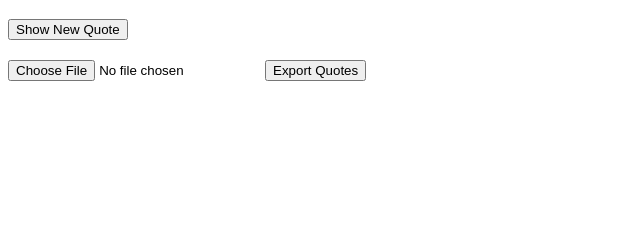
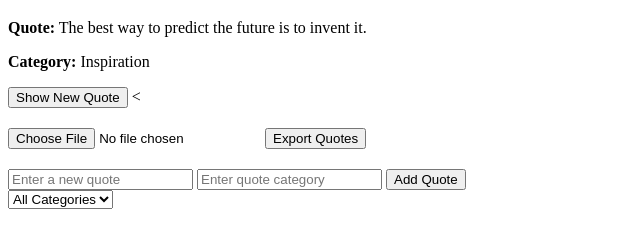
Before and after one commit to BrianGatit/alx_fe_javascript, a plain HTML site: page dom-manipulation/index.html in a window 1280 px wide. Shown: the part 61-306 px from the top of the page, without its empty margins (0-640 px from the left). Drawn offline with Linux system fonts and the light colour scheme.

Commit message:
Adding Category

```diff
--- a/dom-manipulation/index.html
+++ b/dom-manipulation/index.html
@@ -10,14 +10,26 @@
     <h1>Dynamic Quote Generator</h1>
     <div id="quoteDisplay"></div>
     <button id="newQuote">Show New Quote</button>
-
-<!-- <input type="file" id="importFile" accept=".json" onchange="importFromJsonFile(event)" /> -->
-<!-- Buttons and inputs for JSON import/export -->
+<!-- Export quotes -->
+<
 <div style="margin-top: 20px;">
   <input type="file" id="importFile" accept=".json" />
   <button id="exportQuotes">Export Quotes</button>
 </div>
 
+ <!-- Add New Quote -->
+  <div style="margin-top: 20px;">
+    <input id="newQuoteText" type="text" placeholder="Enter a new quote" />
+    <input id="newQuoteCategory" type="text" placeholder="Enter quote category" />
+    <button id="addQuoteBtn">Add Quote</button>
+  </div>
+
+
+<!-- category filter -->
+<select id="categoryFilter" onchange="filterQuotes()">
+    <option value="all">All Categories</option>
+    <!-- Dynamically populated categories -->
+  </select>
 
 
     <script src="script.js"></script>
--- a/dom-manipulation/script.js
+++ b/dom-manipulation/script.js
@@ -5,6 +5,7 @@ document.addEventListener('DOMContentLoaded', function () {
   const addQuoteBtn = document.getElementById('addQuoteBtn');
   const newQuoteText = document.getElementById('newQuoteText');
   const newQuoteCategory = document.getElementById('newQuoteCategory');
+  const categoryFilter = document.getElementById('categoryFilter');
   const importFile = document.getElementById('importFile');
   const exportQuotesBtn = document.getElementById('exportQuotes');
 
@@ -18,6 +19,39 @@ document.addEventListener('DOMContentLoaded', function () {
   function saveQuotes() {
     localStorage.setItem('quotes', JSON.stringify(quotes));
   }
+
+  // Populate dropdown with unique categories
+  function populateCategories() {
+    const savedFilter = localStorage.getItem('selectedCategory') || 'all';
+    const categories = [...new Set(quotes.map(q => q.category))];
+
+    categoryFilter.innerHTML = '<option value="all">All Categories</option>';
+    categories.forEach(cat => {
+      const option = document.createElement('option');
+      option.value = cat;
+      option.textContent = cat;
+      if (cat === savedFilter) option.selected = true;
+      categoryFilter.appendChild(option);
+    });
+  }
+
+
+  // Filter and display quote by category
+  function filterQuotes() {
+    const selected = categoryFilter.value;
+    localStorage.setItem('selectedCategory', selected);
+
+    const filtered = selected === 'all'
+      ? quotes
+      : quotes.filter(q => q.category === selected);
+
+    if (filtered.length === 0) {
+      quoteDisplay.innerHTML = '<p>No quotes in this category.</p>';
+      return;
+    };
+  }
+
+
 
   // ✅ Show a random quote and save it to sessionStorage
   function showRandomQuote() {
@@ -60,6 +94,10 @@ document.addEventListener('DOMContentLoaded', function () {
     const newQuote = { text, category };
     quotes.push(newQuote);
     saveQuotes(); // Save updated list
+    populateCategories();
+    filterQuotes();
+
+
 
     quoteDisplay.innerHTML = `
       <p><strong>New Quote Added:</strong> ${newQuote.text}</p>
@@ -92,6 +130,8 @@ document.addEventListener('DOMContentLoaded', function () {
         if (Array.isArray(importedQuotes)) {
           quotes.push(...importedQuotes);
           saveQuotes();
+          populateCategories();
+          filterQuotes();
           alert('Quotes imported successfully!');
           showRandomQuote();
         } else {
@@ -109,6 +149,12 @@ document.addEventListener('DOMContentLoaded', function () {
   addQuoteBtn.addEventListener('click', addQuote);
   exportQuotesBtn.addEventListener('click', exportToJsonFile);
 
+
   // ✅ Load last viewed quote or show a random one
   loadLastViewedQuote();
+
+  // Initial load
+  populateCategories();
+  filterQuotes();
+
 });
```
